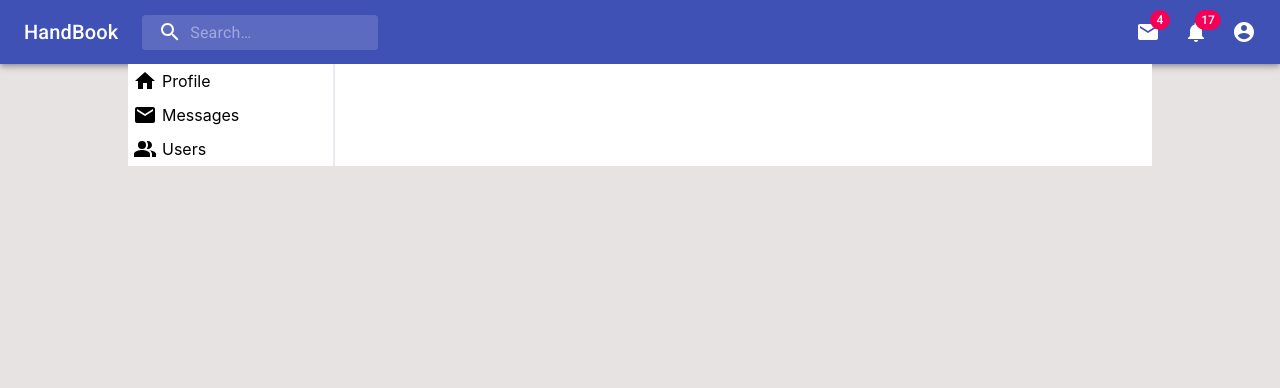
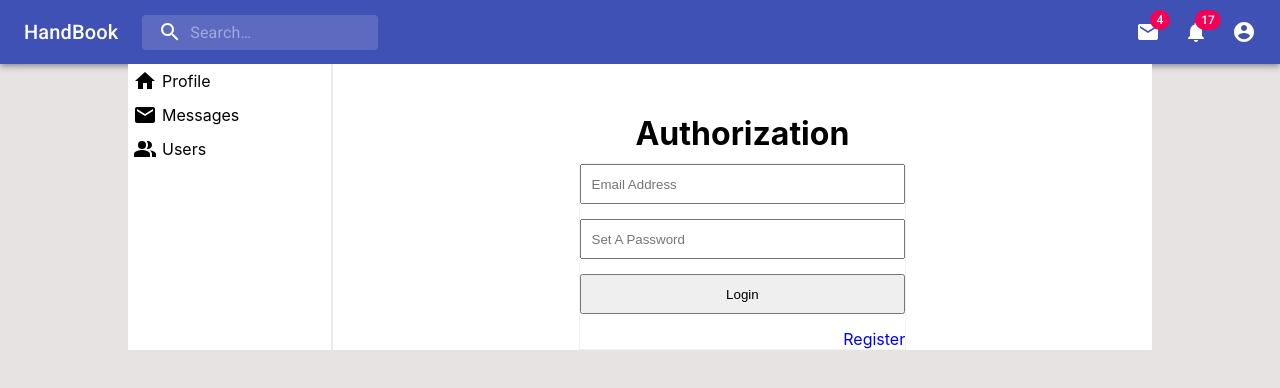
Before and after one commit to Burban-Vitalik/Project-Social-Media, a React (Create React App) app: page /authorization/login in a window 1280 px wide. Shown: the top 388 px of the page. Built offline with nearby package versions, Linux system fonts and the light colour scheme.

Commit message:
form verstka

```diff
--- a/src/App.js
+++ b/src/App.js
@@ -6,6 +6,7 @@ import { Profile } from './component/Profile/Profile';
 import Users from './component/Users/Users';
 import Dialogs from './component/Dialogs/Dialogs';
 import DialogsContainer from './component/Dialogs/DialogsContainer';
+import AuthorizationPage from './component/Authorization/AuthorizationPage';
 
 
 function App() {
@@ -20,6 +21,7 @@ function App() {
           <Route path={'/profile'} component={Profile} />
           <Route path={'/messages'} component={DialogsContainer} />
           <Route path={'/users'} component={Users} />
+          <Route path={'/authorization'} component={AuthorizationPage} />
       </div>
       </main>
     </div>
--- a/src/App.module.scss
+++ b/src/App.module.scss
@@ -15,14 +15,9 @@ body {
   max-width: 20%;
   width: 100%;
   border-right: 2px solid rgb(234, 234, 240);
-  // background: rgb(95, 207, 202);
-  // background: rgb(6, 51, 66);
 }
 
 .appContent {
   max-width: 80%;
   width: 100%;
-  // background: rgb(250, 195, 112);
-  background: white;
-  padding-left: 20px;
 }
--- /dev/null
+++ b/src/component/Authorization/AuthorizationPage.jsx
@@ -0,0 +1,17 @@
+import React from 'react';
+import { Route } from 'react-router-dom';
+import Register from './Register/Register';
+import styles from '../Authorization/AuthorizationPage.module.scss';
+import Login from './Login/Login';
+
+let AuthorizationPage = () => {
+    return(
+        <div className={styles.authorizationPage}>
+            <h1 className={styles.title}>Authorization</h1>
+            <Route path={'/authorization/register'} component={Register} />
+            <Route path={'/authorization/login'} component={Login} />
+        </div>
+    )
+}
+
+export default AuthorizationPage;
--- /dev/null
+++ b/src/component/Authorization/AuthorizationPage.module.scss
@@ -0,0 +1,46 @@
+.authorizationPage {
+    // border: 1px solid red;
+    padding-top: 50px;
+}
+
+.title {
+    text-align: center;
+    margin-bottom: 10px;
+}
+
+.link {
+    text-decoration: none;
+    display: flex;
+    justify-content: flex-end;
+}
+
+.form {
+    width: 40%;
+    margin: 0 auto;
+    border: 1px solid rgb(243, 241, 241);
+}
+
+.flex {
+    display: flex;
+    justify-content: space-between;
+}
+
+input {
+    padding: 0 10px;
+}
+
+.firstName,
+.secondName {
+    max-width: 47%;
+    width: 100%;
+    height: 40px;
+    margin-bottom: 15px;
+}
+
+.email,
+.password,
+.button{
+    width: 100%;
+    height: 40px;
+    margin-bottom: 15px;
+}
--- /dev/null
+++ b/src/component/Authorization/Login/Login.jsx
@@ -0,0 +1,24 @@
+import React from 'react';
+import { NavLink } from 'react-router-dom';
+import { Field, reduxForm } from 'redux-form';
+import styles from '../../Authorization/AuthorizationPage.module.scss';
+
+let Login = (props) => {
+    return(
+        <form className={styles.form}>
+            <div>
+                <Field component={'input'} placeholder={'Email Address'} name={'login_email'} className={styles.email}/>
+            </div>
+            <div>
+                <Field component={'input'} placeholder={'Set A Password'} name={'login_password'} className={styles.password}/>
+            </div>
+            <div>
+                <button className={styles.button}>Login</button>
+            </div>
+            <NavLink to={'register'} className={styles.link}>Register</NavLink>
+        </form>
+    )
+}
+
+
+export default reduxForm({form: 'add-new-post-form'})(Login);
--- /dev/null
+++ b/src/component/Authorization/Register/Register.jsx
@@ -0,0 +1,27 @@
+import React from 'react';
+import { NavLink } from 'react-router-dom';
+import { Field, reduxForm } from 'redux-form';
+import styles from '../../Authorization/AuthorizationPage.module.scss';
+
+let Register = (props) => {
+    return(
+        <form className={styles.form}>
+            <div className={styles.flex}>
+                <Field component={'input'} placeholder={'First Name'} name={'register_firstName'} className={styles.firstName}/>
+                <Field component={'input'} placeholder={'Second Name'} name={'register_secondName'} className={styles.secondName}/>
+            </div>
+            <div>
+                <Field component={'input'} placeholder={'Email Address'} name={'register_email'} className={styles.email}/>
+            </div>
+            <div>
+                <Field component={'input'} type={'password'} placeholder={'Set A Password'} name={'register_password'} className={styles.password}/>
+            </div>
+            <div>
+                <button className={styles.button}>Get Started</button>
+            </div>
+            <NavLink to={'login'} className={styles.link}>Login</NavLink>
+        </form>
+    )
+}
+
+export default reduxForm({form: 'add-new-post-form'})(Register);
--- a/src/component/Navbar/Navbar.module.scss
+++ b/src/component/Navbar/Navbar.module.scss
@@ -15,5 +15,5 @@
 }
 
 .item a.activeLink {
-    color: white;
+    color: blue;
 }
--- a/src/index.scss
+++ b/src/index.scss
@@ -1,3 +1,9 @@
+* {
+  box-sizing: border-box;
+  margin: 0;
+  padding: 0;
+}
+
 body {
   margin: 0;
   font-family: -apple-system, BlinkMacSystemFont, 'Segoe UI', 'Roboto', 'Oxygen',
```
Also changed, not shown: 1 other file (tests, documents, lock files or other folders).
